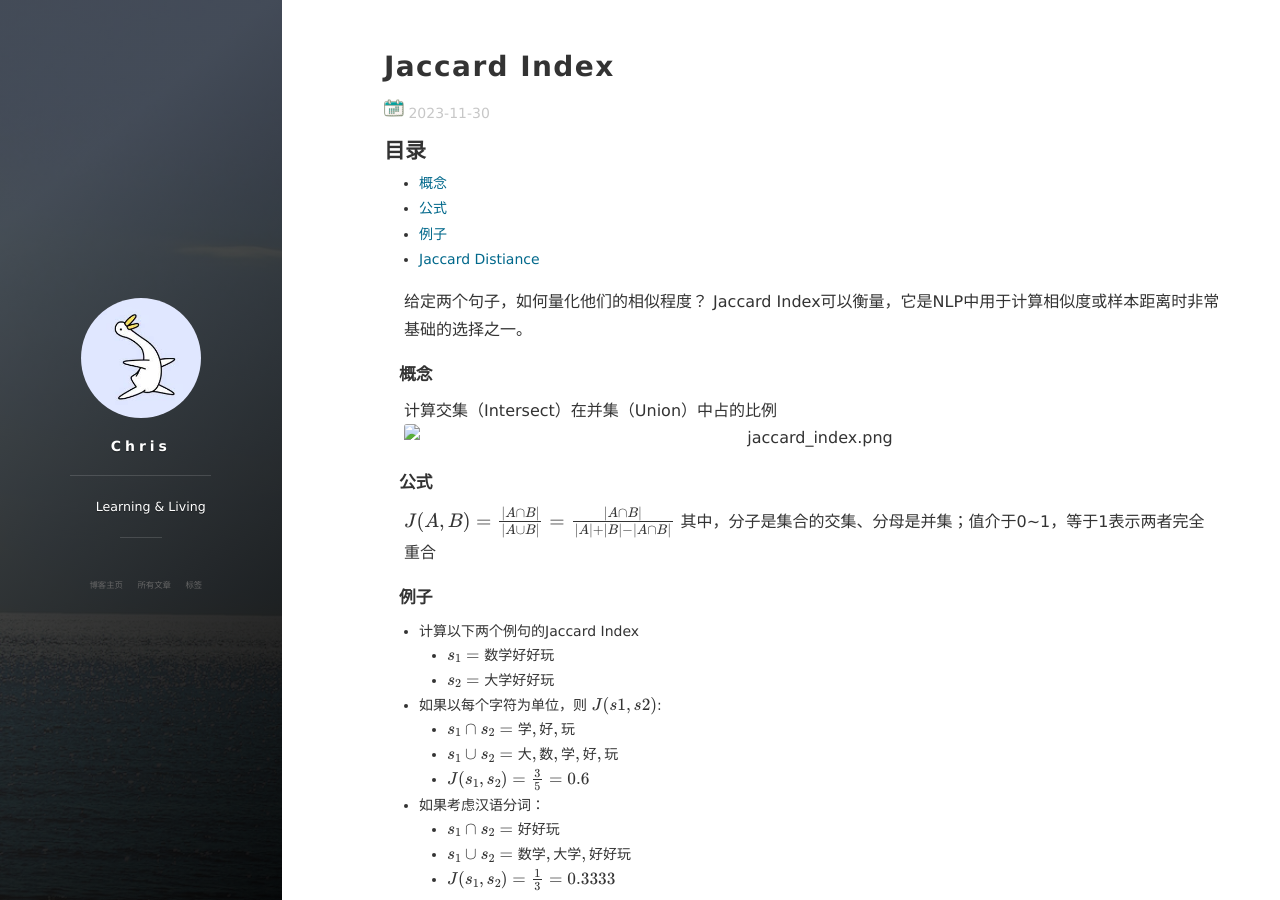
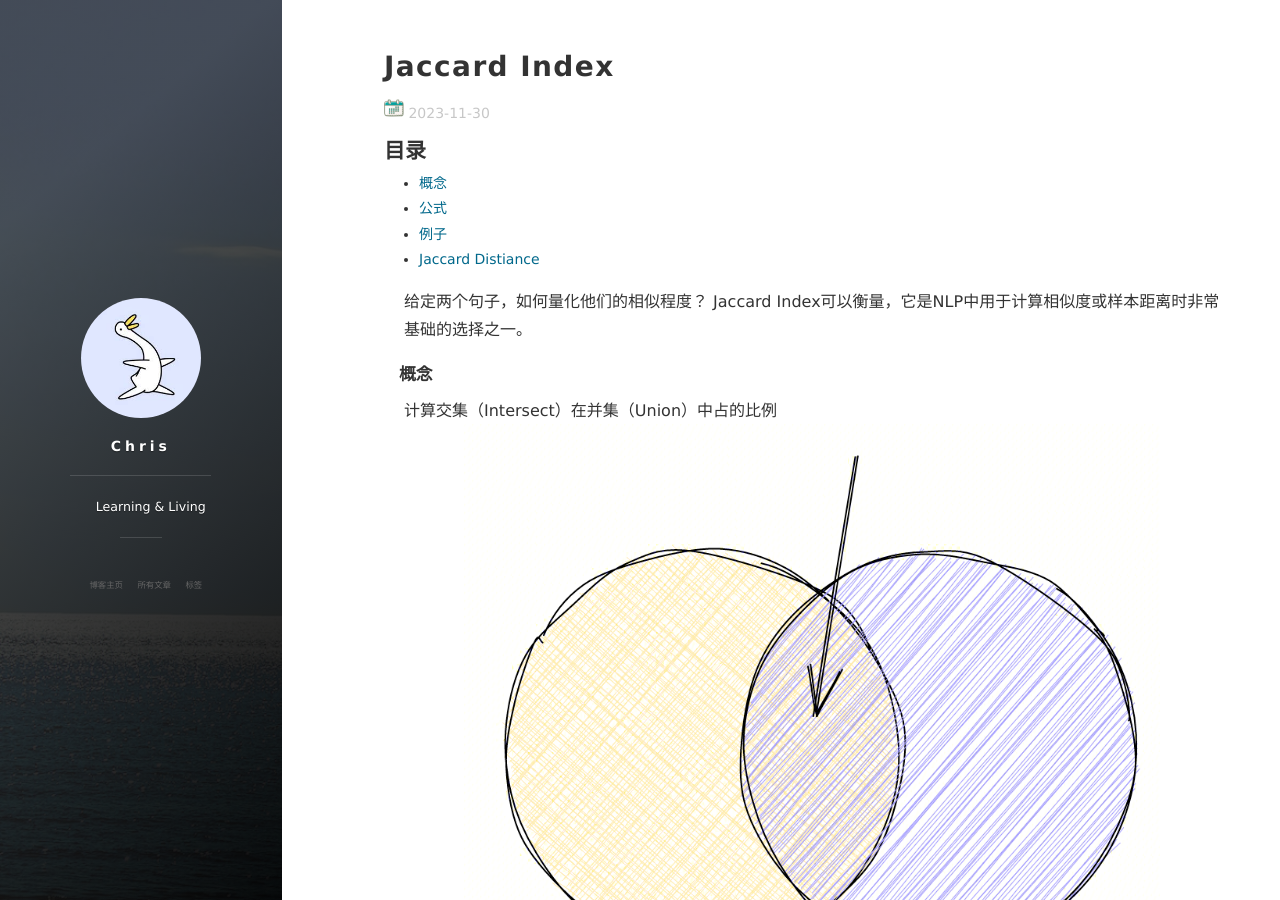
Before and after one commit to CHRisXman/CHRisXman.github.io, a Jekyll site: the page built from _posts/2023-11-30-note-learning-jaccard-index.md, in a window 1280 px wide and 900 px high. Built offline with Jekyll 4.4.1, drawn with Linux system fonts in a browser that asks for light colours; nearby versions of some CDN libraries; formulas are drawn with MathJax 3.

Commit message:
update post

```diff
--- a/_posts/2023-11-30-note-learning-jaccard-index.md
+++ b/_posts/2023-11-30-note-learning-jaccard-index.md
@@ -12,10 +12,10 @@ Jaccard Index可以衡量，它是NLP中用于计算相似度或样本距离时
 
 #### 概念
 计算交集（Intersect）在并集（Union）中占的比例
-![jaccard_index.png](/images/2023/jaccard_index.png)
+![jaccard_index.png](/images/posts/2023/jaccard_index.png)
 
 #### 公式
-$$J(A,B) = \frac{|A \cap B|}{|A \cup B|} = \frac{|A \cap B|}{|A| +|B| - |A \cap B|}$$
+$J(A,B) = \frac{|A \cap B|}{|A \cup B|} = \frac{|A \cap B|}{|A| +|B| - |A \cap B|}$
 其中，分子是集合的交集、分母是并集；值介于0~1，等于1表示两者完全重合
 
 #### 例子
@@ -33,4 +33,4 @@ $$J(A,B) = \frac{|A \cap B|}{|A \cup B|} = \frac{|A \cap B|}{|A| +|B| - |A \cap
 
 #### Jaccard Distiance
 计算两个样本或集合的距离，定义为： $1 - \text{Jaccard Index}$，即：
-$$d_J(A,B) = 1 - J(A,B) = \frac{|A \cup B| - |A \cap B|}{|A\cup B|}$$
+$d_J(A,B) = 1 - J(A,B) = \frac{|A \cup B| - |A \cap B|}{|A\cup B|}$
```
